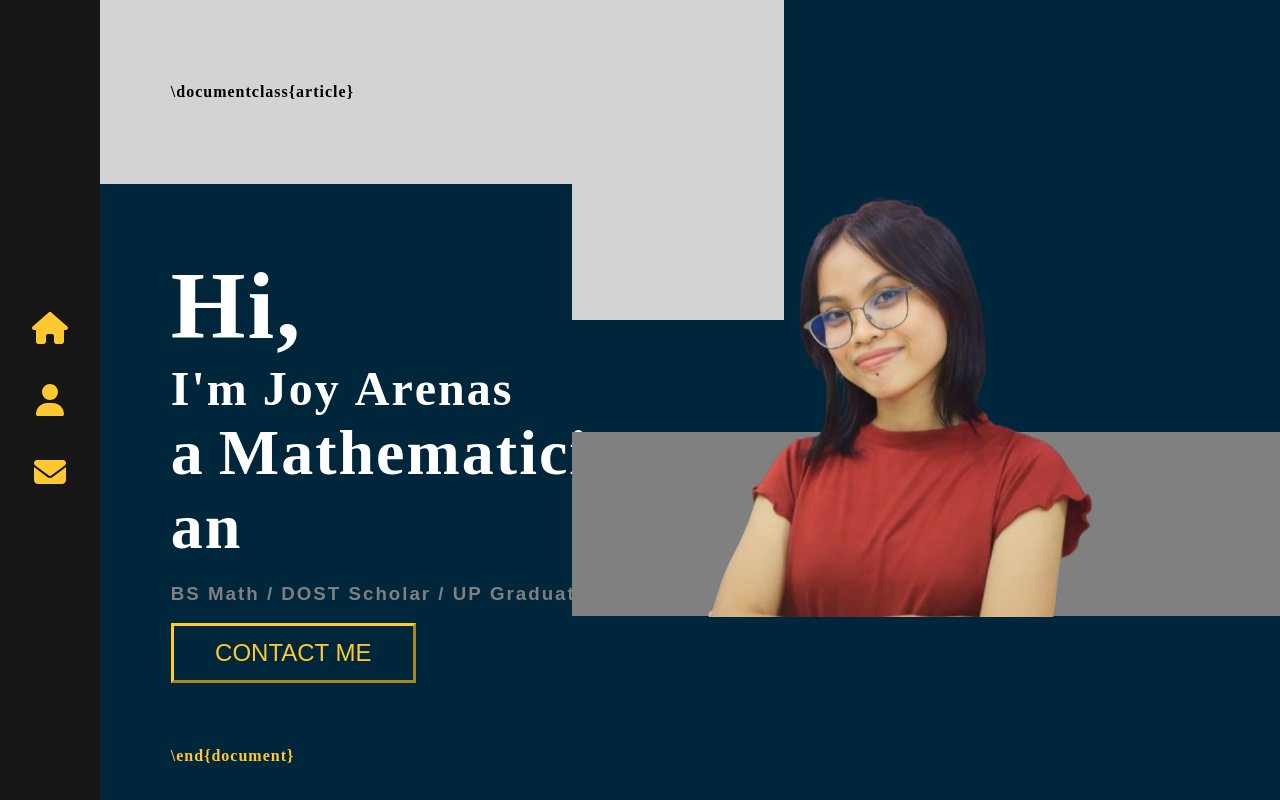
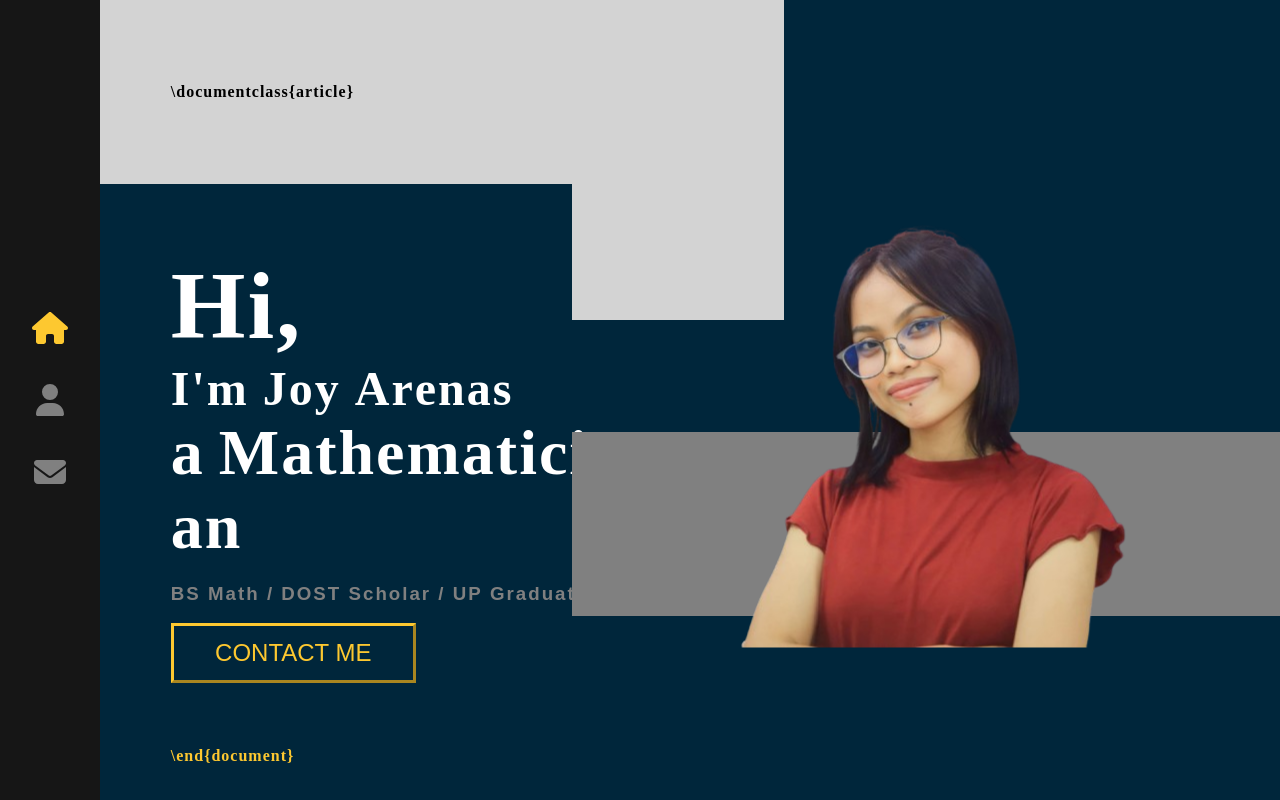
Before and after one commit to constantine2003/joy-portfolio, a React (Create React App) app: page / in a window 1280 px wide. Built offline with nearby package versions, Linux system fonts and the light colour scheme; a web font is replaced by a local one.

Commit message:
small changes

```diff
--- a/src/components/sidebar.jsx
+++ b/src/components/sidebar.jsx
@@ -2,33 +2,36 @@ import { faHouse, faUser, faEnvelope } from "@fortawesome/free-solid-svg-icons";
 import { FontAwesomeIcon } from "@fortawesome/react-fontawesome";
 import styles from "./sidebar.module.css";
 import { useNavigate } from "react-router-dom"; // Import navigation hook
+import { useLocation } from "react-router-dom";
 
 function Sidebar() {
     const navigate = useNavigate(); // Hook for navigation
+    const location = useLocation();
     return (
         <div className={styles.sidebar}>
 
             <FontAwesomeIcon
-            className={styles.fonts}
+                className={`${styles.fonts} ${location.pathname === "/" ? styles.active : ""}`}
                 size="2x"
                 icon={faHouse}
-            onClick={() => navigate("/")} // Navigate to home page
-            style={{ cursor: "pointer" }} // Make it look clickable
+                onClick={() => navigate("/")}
+                style={{ cursor: "pointer" }}
             />
 
             <FontAwesomeIcon
-            className={styles.fonts}
+                className={`${styles.fonts} ${location.pathname === "/about" ? styles.active : ""}`}
                 icon={faUser}
                 size="2x"
                 onClick={() => navigate("/about")}
              />
 
             <FontAwesomeIcon
-            className={styles.fonts}
+                className={`${styles.fonts} ${location.pathname === "/contact" ? styles.active : ""}`}
                 icon={faEnvelope}
                 size="2x"
                 onClick={() => navigate("/contact")}
             />
+
             </div>
 
         );
--- a/src/components/sidebar.module.css
+++ b/src/components/sidebar.module.css
@@ -14,9 +14,12 @@
 
 .fonts{
     border-color:#FDC830 ;
-    color: #FDC830;
+    color: gray;
     display: flex;
     margin-top: 20%;
     margin-bottom: 20%;
     cursor: pointer;
 }
+.active {
+    color: #FDC830 !important; /* Change font color to yellow */
+}
--- a/src/styles/landingpage.module.css
+++ b/src/styles/landingpage.module.css
@@ -168,9 +168,10 @@ h1{
     height: 100%;
     width: 60%;
     display: flex;
-    justify-content: start;
+    justify-content: center;
     align-items: center;
     position: relative;
+
 }
 .secondbox {
     background-color: #D3D3D3;
@@ -182,6 +183,7 @@ h1{
     overflow: hidden;
     z-index: 1; /* Keep below the image */
     animation: slideInFromUp 2s ease;
+
 }
 @keyframes slideInFromUp {
     from {
@@ -197,30 +199,33 @@ h1{
 .imagewrapper {
     height: 70%;
     width: 70%;
-    background-color: transparent;
-    padding-left: 10%;
-    position: relative; /* Ensure stacking works */
-    z-index: 2; /* Higher than .secondbox */
+    position: absolute;
+    top: 50%;
+    left: 50%;
+    transform: translate(-50%, -50%);
+    z-index: 2;
+    display: flex;
+    justify-content: center;
+    align-items: center;
+
     animation: slideInFromDown 2s ease;
-
-    clip-path: inset(40px 0 0 0);
-    object-fit: contain;
 }
 
+
 @keyframes slideInFromDown {
-    from {
-      transform: translateY(100vw); /* Start off-screen to the right */
+  from {
+      transform: translate(-50%, 50vh); /* Keep X-centered, start from bottom */
       opacity: 0;
-    }
-    to {
-      transform: translateY(0); /* End at its original position */
+  }
+  to {
+      transform: translate(-50%, -50%); /* End at center */
       opacity: 1;
-    }
   }
+}
 
 .image{
   animation: float 3s ease-in-out infinite;
-  position: relative;
+  position:absolute;
 }
 @keyframes float {
   0% {
```
Lines whose indentation alone changed are shown as unchanged.
